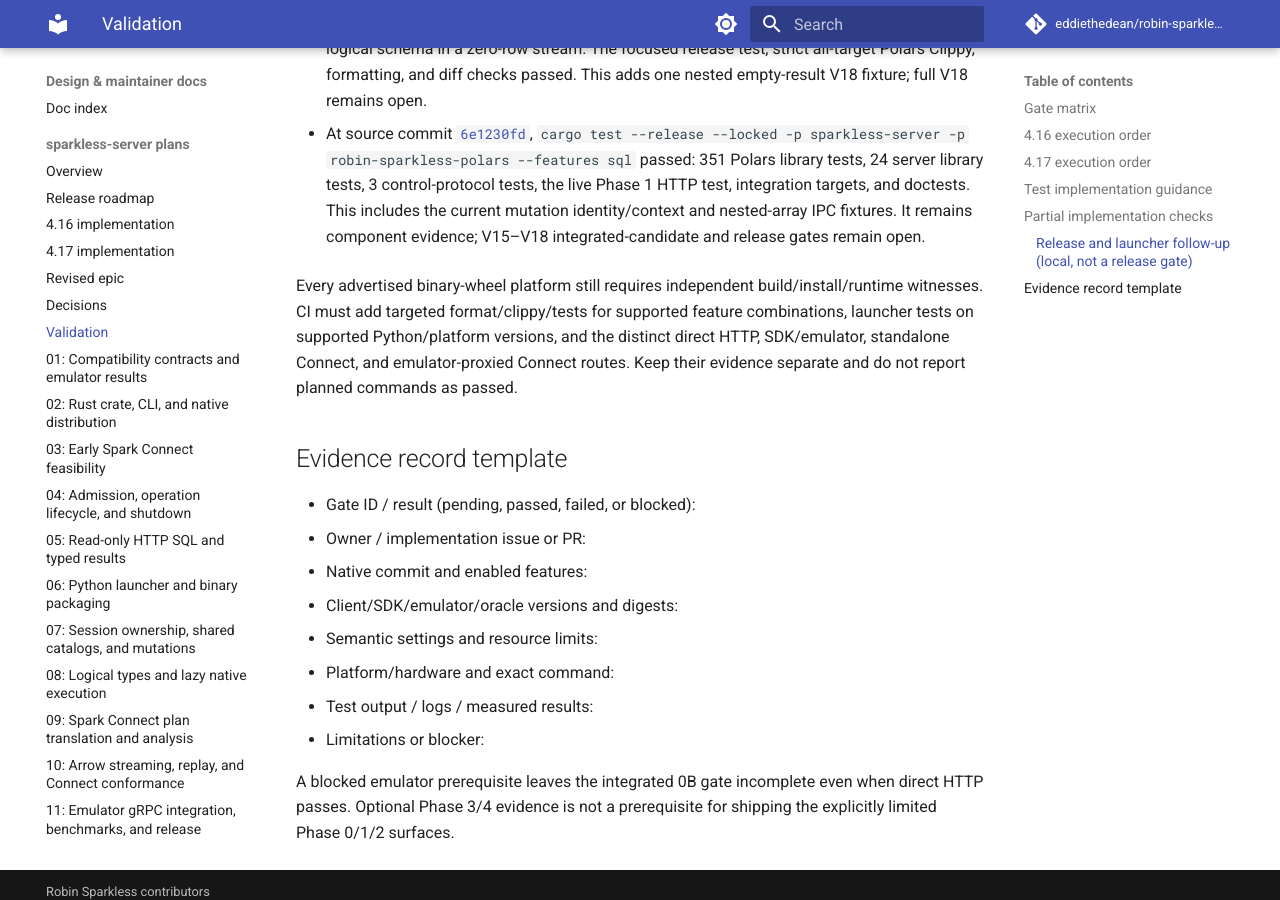
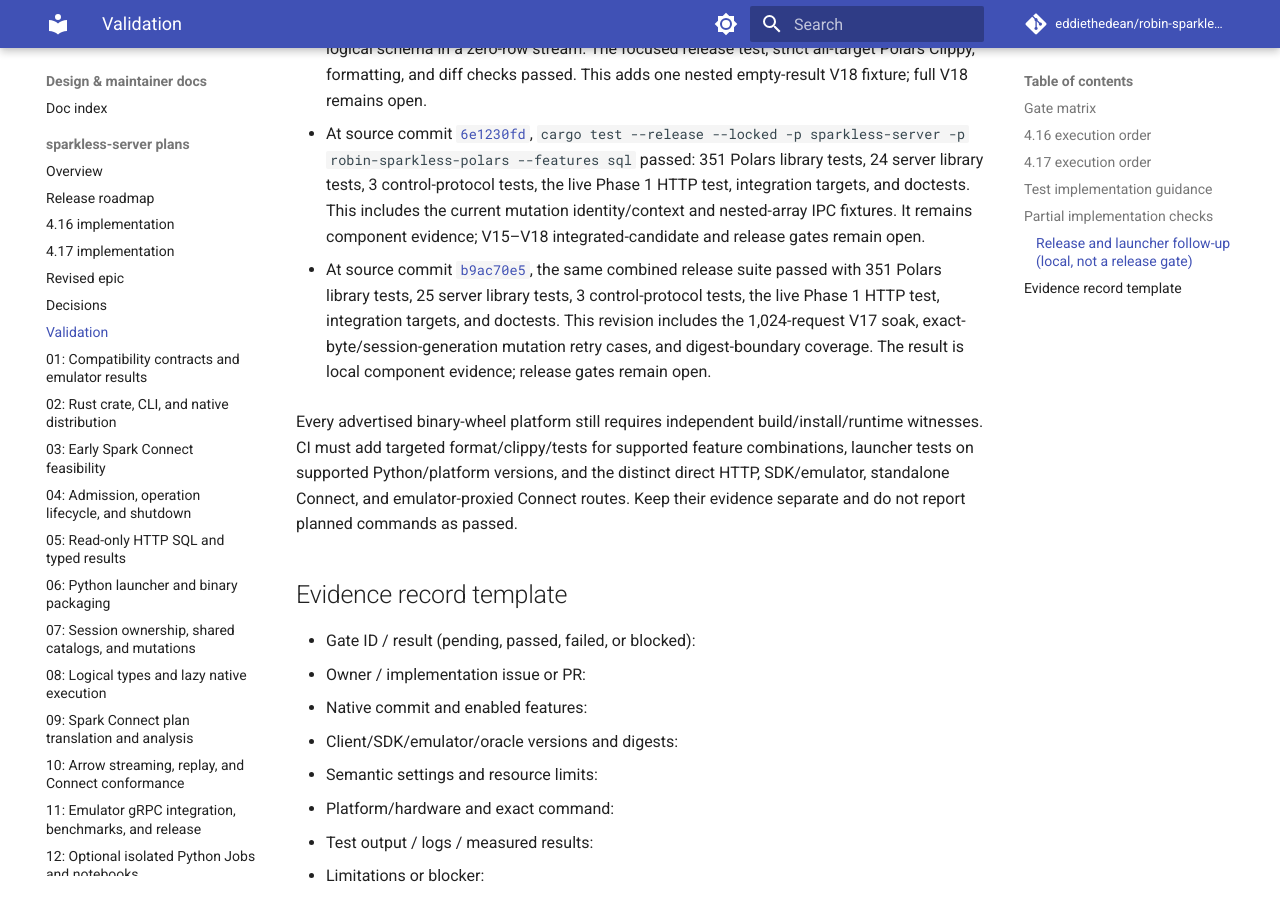
Before and after one commit to eddiethedean/robin-sparkless, an MkDocs documentation site: the page built from docs/plans/sparkless-server/VALIDATION.md, in a window 1280 px wide and 900 px high, scrolled down 22710 px. Built offline with MkDocs 1.6.1 and Material for MkDocs 9.7.7, drawn with Linux system fonts in a browser that asks for light colours; comment, search, counter and statistics services are not loaded.

Commit message:
Record final combined native suite result

```diff
--- a/docs/plans/sparkless-server/VALIDATION.md
+++ b/docs/plans/sparkless-server/VALIDATION.md
@@ -190,6 +190,8 @@
 
 - At source commit [`6e1230fd`](https://github.com/eddiethedean/robin-sparkless/commit/6e1230fd), `cargo test --release --locked -p sparkless-server -p robin-sparkless-polars --features sql` passed: 351 Polars library tests, 24 server library tests, 3 control-protocol tests, the live Phase 1 HTTP test, integration targets, and doctests. This includes the current mutation identity/context and nested-array IPC fixtures. It remains component evidence; V15–V18 integrated-candidate and release gates remain open.
 
+- At source commit [`b9ac70e5`](https://github.com/eddiethedean/robin-sparkless/commit/b9ac70e5), the same combined release suite passed with 351 Polars library tests, 25 server library tests, 3 control-protocol tests, the live Phase 1 HTTP test, integration targets, and doctests. This revision includes the 1,024-request V17 soak, exact-byte/session-generation mutation retry cases, and digest-boundary coverage. The result is local component evidence; release gates remain open.
+
 Every advertised binary-wheel platform still requires independent build/install/runtime witnesses. CI must add targeted format/clippy/tests for supported feature combinations, launcher tests on supported Python/platform versions, and the distinct direct HTTP, SDK/emulator, standalone Connect, and emulator-proxied Connect routes. Keep their evidence separate and do not report planned commands as passed.
 
 ## Evidence record template
```
